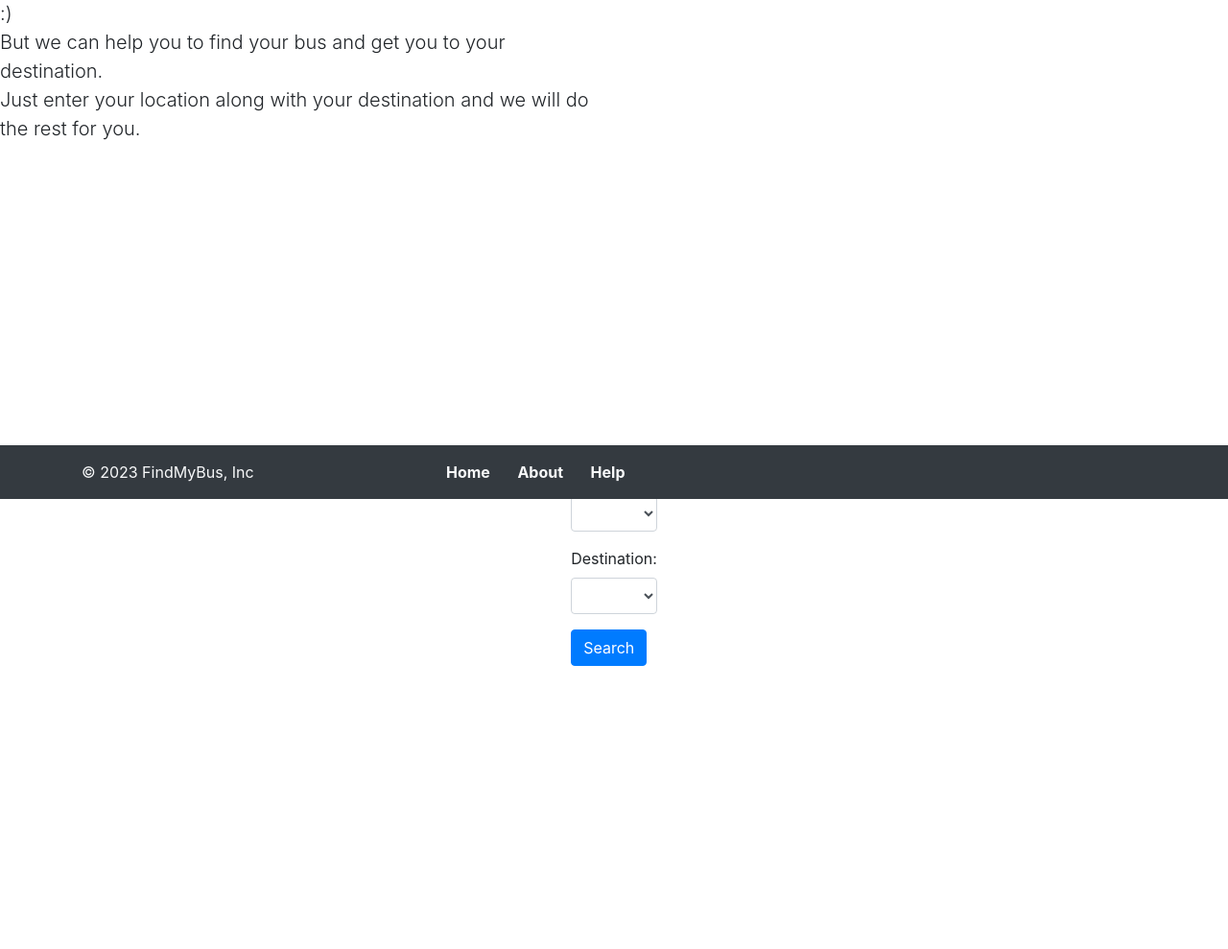
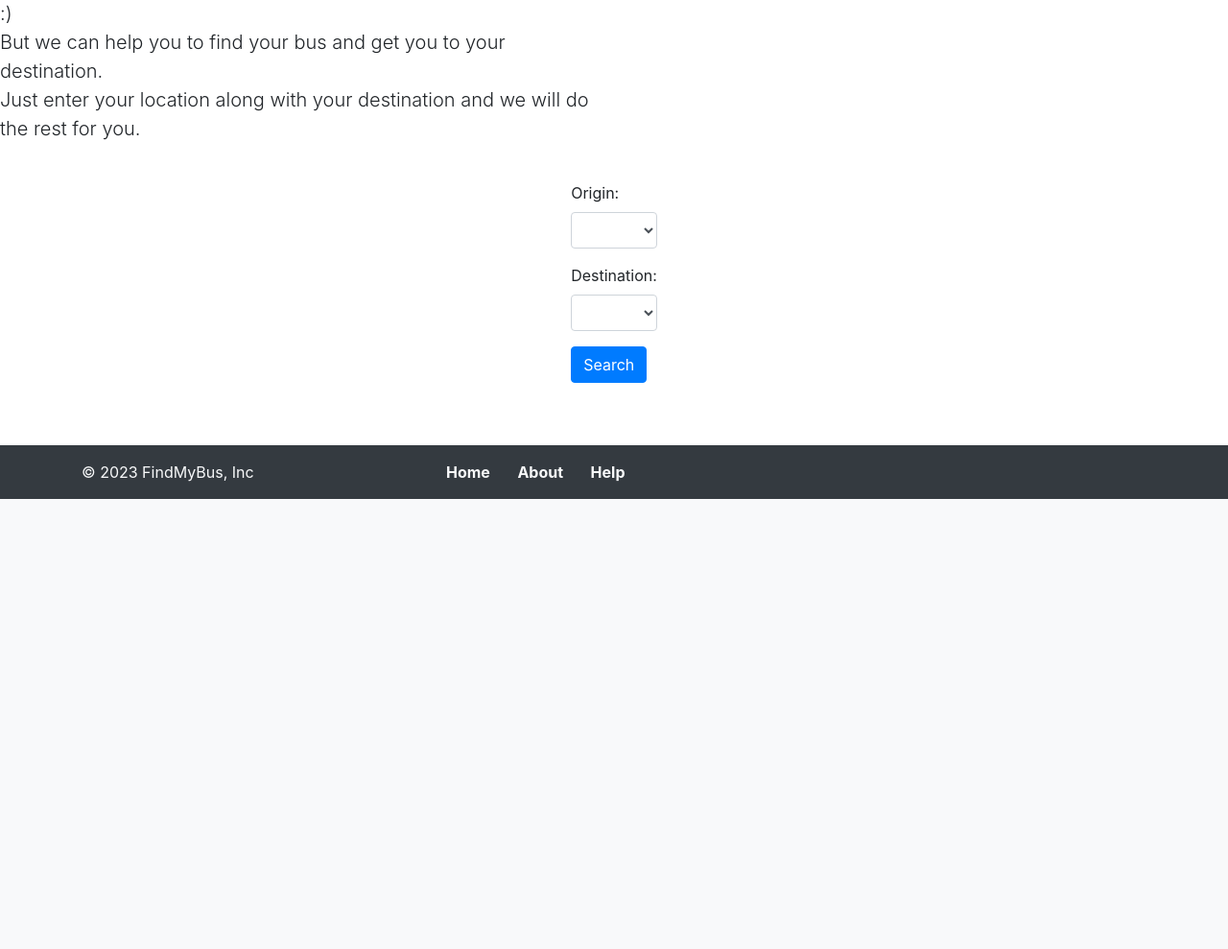
Before and after one commit to akashghosh256/Find_My_Bus, a Flask app: page / in a window 1280 px wide. Shown: the part 280-1269 px from the top of the page at 96% size. After the commit the page ends 800 px from the top, so only its background shows below. Run offline with Flask 3, Linux system fonts and the light colour scheme; lists and menus that the app fills with data are empty; some libraries are stand-ins or nearby versions.

Commit message:
Experimenting with the styling.

```diff
--- a/templates/home.html
+++ b/templates/home.html
@@ -39,11 +39,11 @@
         <button type="submit">Search</button>
     </form>
 </div> -->
-<div class="d-flex align-items-center justify-content-center" style="height: 100vh">
+<div class="d-flex align-items-center justify-content-center">
     <form method="POST" action="{{ url_for('search') }}" class="mx-auto">
         <div class="form-group">
           <label for="origin">Origin:</label>
-          <select class="form-control" name="origin" id="origin">
+          <select class="form-control mr-2" name="origin" id="origin">
             {% for o in unique_origins %}
               <option value="{{ o }}">{{ o }}</option>
             {% endfor %}
@@ -51,7 +51,7 @@
         </div>
         <div class="form-group">
           <label for="destination">Destination:</label>
-          <select class="form-control" name="destination" id="destination">
+          <select class="form-control mr-2" name="destination" id="destination">
             {% for d in unique_destinations %}
               <option value="{{ d }}">{{ d }}</option>
             {% endfor %}
```
